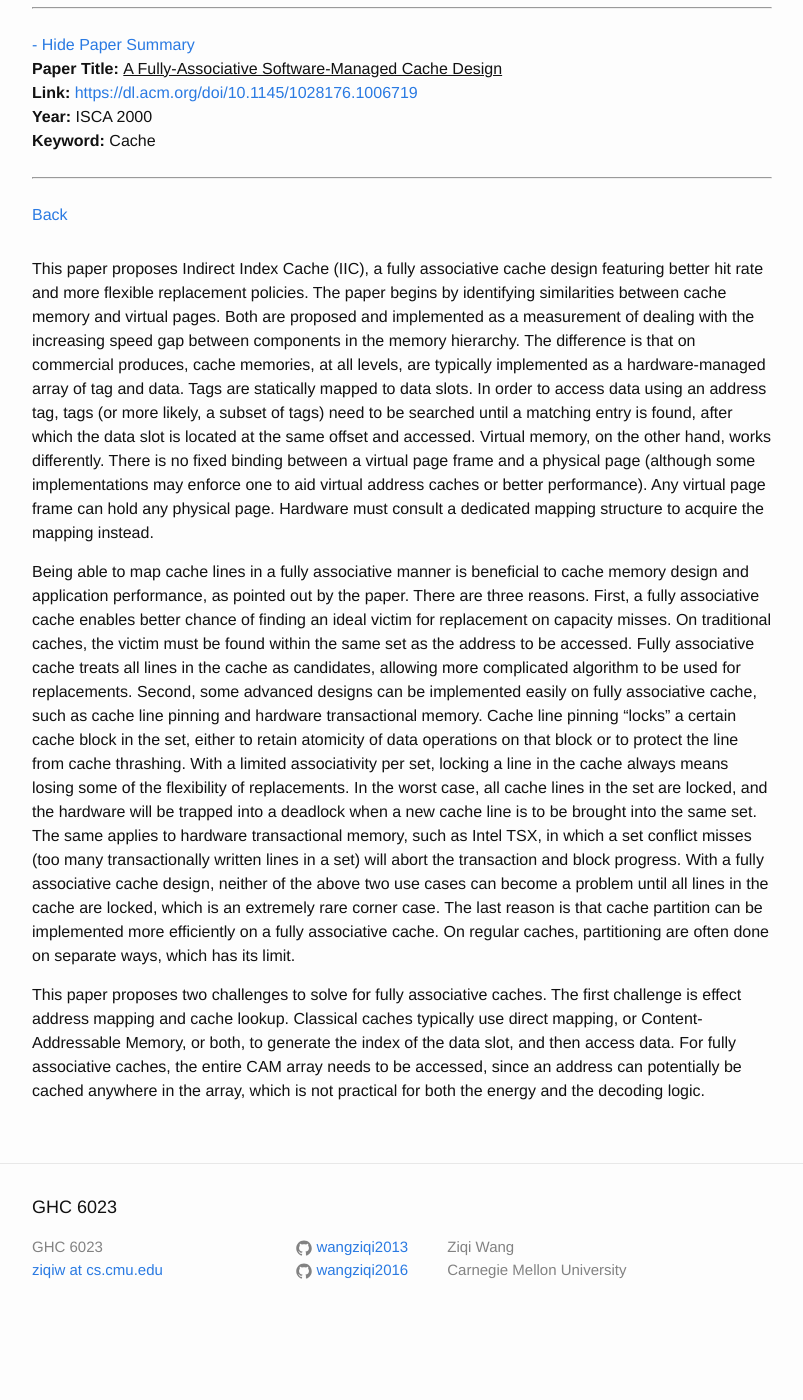
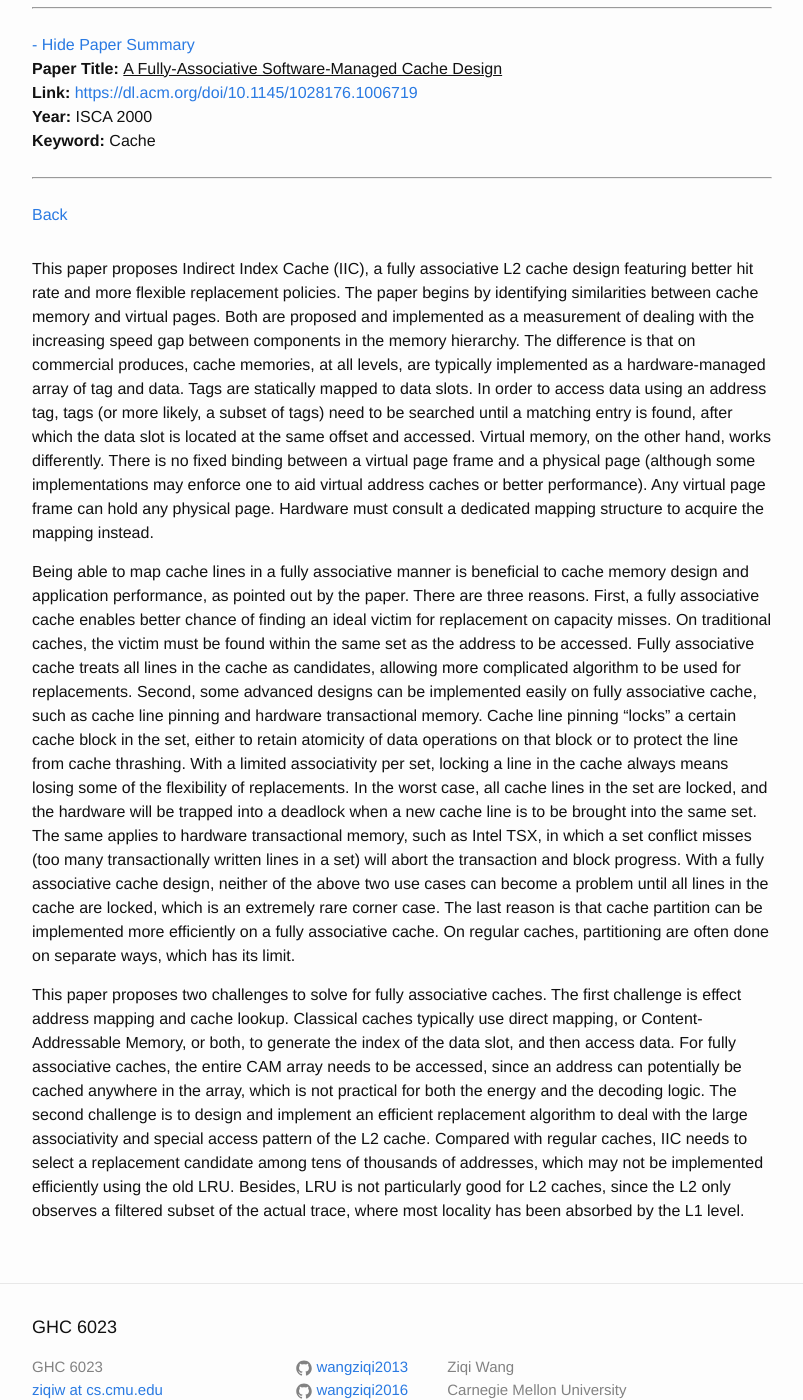
Before and after one commit to wangziqi2013/wangziqi2013.github.io, a Jekyll site: the page built from _posts/2020-05-22-iic.markdown, in a window 1280 px wide and 1400 px high, scrolled down 235 px. Shown: the whole window, without its empty margins (238-1041 px from the left). Built offline with Jekyll 4.4.1, drawn with Linux system fonts in a browser that asks for light colours; before the commit the page ends 1576 px from its top, so only the background shows below that.

Commit message:
Adding algo

```diff
--- a/_posts/2020-05-22-iic.markdown
+++ b/_posts/2020-05-22-iic.markdown
@@ -13,7 +13,7 @@ htm_cr:
 version_mgmt:
 ---
 
-This paper proposes Indirect Index Cache (IIC), a fully associative cache design featuring better hit rate and more flexible
+This paper proposes Indirect Index Cache (IIC), a fully associative L2 cache design featuring better hit rate and more flexible
 replacement policies. The paper begins by identifying similarities between cache memory and virtual pages. Both are
 proposed and implemented as a measurement of dealing with the increasing speed gap between components in the memory hierarchy.
 The difference is that on commercial produces, cache memories, at all levels, are typically implemented as a hardware-managed
@@ -44,4 +44,8 @@ This paper proposes two challenges to solve for fully associative caches. The fi
 and cache lookup. Classical caches typically use direct mapping, or Content-Addressable Memory, or both, to generate the
 index of the data slot, and then access data. For fully associative caches, the entire CAM array needs to be accessed,
 since an address can potentially be cached anywhere in the array, which is not practical for both the energy and the
-decoding logic.
+decoding logic. The second challenge is to design and implement an efficient replacement algorithm to deal with the
+large associativity and special access pattern of the L2 cache. Compared with regular caches, IIC needs to select a
+replacement candidate among tens of thousands of addresses, which may not be implemented efficiently using the old LRU.
+Besides, LRU is not particularly good for L2 caches, since the L2 only observes a filtered subset of the actual trace,
+where most locality has been absorbed by the L1 level.
```
